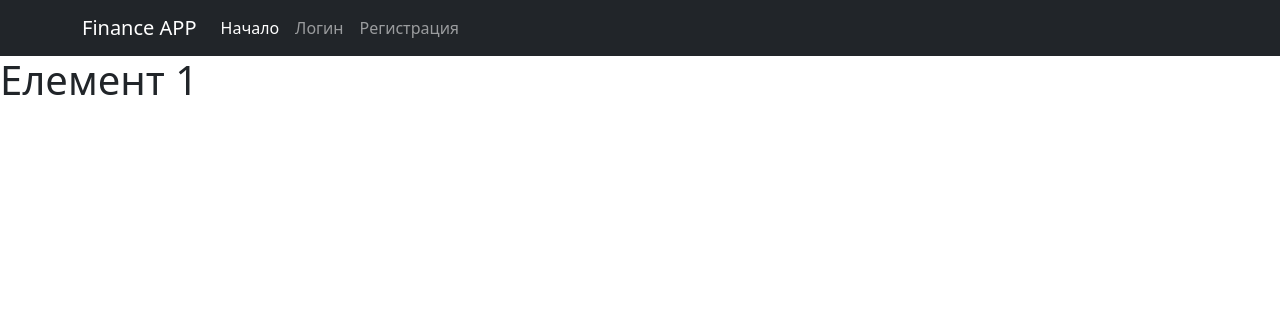
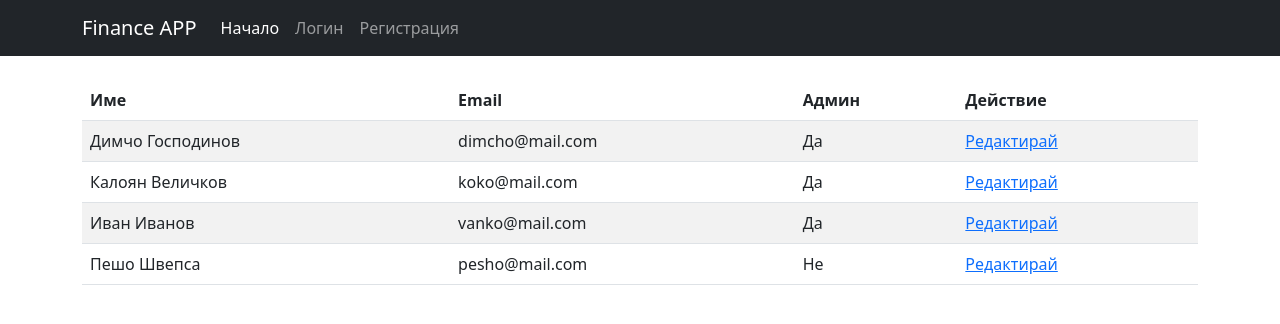
Before and after one commit to koko1313/react-financeapp-backoffice, a React (Create React App) app: page / in a window 1280 px wide. Shown: the top 324 px of the page. Built offline with nearby package versions, Linux system fonts and the light colour scheme.

Commit message:
Router and page structures

```diff
--- a/src/App.js
+++ b/src/App.js
@@ -1,19 +1,22 @@
 import React from "react";
 import { BrowserRouter, Route, Routes } from "react-router-dom";
+import Login from "./components/Login";
 import Navbar from "./components/Navbar";
+import Register from "./components/Register";
+import UserList from "./components/UserList";
 
-function App() {
+export default function App() {
   return <>
     <BrowserRouter>
       <Navbar />
 
-      <Routes>
-        <Route path="/" element={ <h1>Елемент 1</h1> } />
-        <Route path="/login" element={ <h1>Елемент 2</h1> } />
-        <Route path="/register" element={ <h1>Елемент 3</h1> } />
-      </Routes>
+      <div className="container mt-4">
+        <Routes>
+          <Route path="/" element={ <UserList /> } />
+          <Route path="/login" element={ <Login /> } />
+          <Route path="/register" element={ <Register /> } />
+        </Routes>
+      </div>
     </BrowserRouter>
   </>;
 }
-
-export default App;
--- /dev/null
+++ b/src/components/Login/index.js
@@ -0,0 +1,17 @@
+import React from "react";
+
+export default function Login() {
+    return <>
+        <div className="mb-3">
+            <label htmlFor="emailInput" className="form-label">Email</label>
+            <input type="email" className="form-control" id="emailInput" />
+        </div>
+        <div className="mb-3">
+            <label htmlFor="passwordInput" className="form-label">Парола</label>
+            <input type="email" className="form-control" id="passwordInput" />
+        </div>
+        <div className="text-end">
+            <button type="button" class="btn btn-success">Вход</button>
+        </div>
+    </>;
+}
--- a/src/components/Navbar/index.js
+++ b/src/components/Navbar/index.js
@@ -12,7 +12,7 @@ export default function Navbar () {
                 <div class="collapse navbar-collapse" id="navbarSupportedContent">
                     <ul class="navbar-nav me-auto mb-2 mb-lg-0">
                         <li class="nav-item">
-                            <NavLink className="nav-link active" to="/">Начало</NavLink>
+                            <NavLink className="nav-link" to="/">Начало</NavLink>
                         </li>
                         <li class="nav-item">
                             <NavLink className="nav-link" to="/login">Логин</NavLink>
--- /dev/null
+++ b/src/components/Register/index.js
@@ -0,0 +1,25 @@
+import React from "react";
+
+export default function Register() {
+    return <>
+        <div className="mb-3">
+            <label htmlFor="emailInput" className="form-label">Email</label>
+            <input type="email" className="form-control" id="emailInput" />
+        </div>
+        <div className="mb-3">
+            <label htmlFor="nameInput" className="form-label">Име</label>
+            <input type="email" className="form-control" id="nameInput" />
+        </div>
+        <div className="mb-3">
+            <label htmlFor="passwordInput" className="form-label">Парола</label>
+            <input type="email" className="form-control" id="passwordInput" />
+        </div>
+        <div className="mb-3">
+            <label htmlFor="rePasswordInput" className="form-label">Повтори парола</label>
+            <input type="email" className="form-control" id="rePasswordInput" />
+        </div>
+        <div className="text-end">
+            <button type="button" class="btn btn-success">Вход</button>
+        </div>
+    </>;
+}
--- /dev/null
+++ b/src/components/UserList/index.js
@@ -0,0 +1,50 @@
+import React from "react";
+
+export default function UserList() {
+    return <>
+        <table class="table table-striped">
+            <thead>
+                <tr>
+                    <th scope="col">Име</th>
+                    <th scope="col">Email</th>
+                    <th scope="col">Админ</th>
+                    <th scope="col">Действие</th>
+                </tr>
+            </thead>
+            <tbody>
+                <tr>
+                    <td>Димчо Господинов</td>
+                    <td>dimcho@mail.com</td>
+                    <td>Да</td>
+                    <td>
+                        <a href="/">Редактирай</a>
+                    </td>
+                </tr>
+                <tr>
+                    <td>Калоян Величков</td>
+                    <td>koko@mail.com</td>
+                    <td>Да</td>
+                    <td>
+                        <a href="/">Редактирай</a>
+                    </td>
+                </tr>
+                <tr>
+                    <td>Иван Иванов</td>
+                    <td>vanko@mail.com</td>
+                    <td>Да</td>
+                    <td>
+                        <a href="/">Редактирай</a>
+                    </td>
+                </tr>
+                <tr>
+                    <td>Пешо Швепса</td>
+                    <td>pesho@mail.com</td>
+                    <td>Не</td>
+                    <td>
+                        <a href="/">Редактирай</a>
+                    </td>
+                </tr>
+            </tbody>
+        </table>
+    </>;
+}
```
